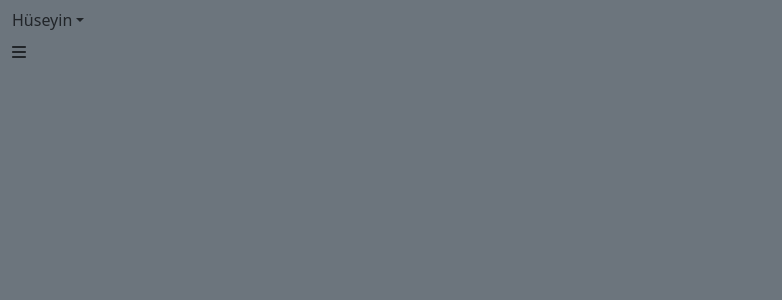
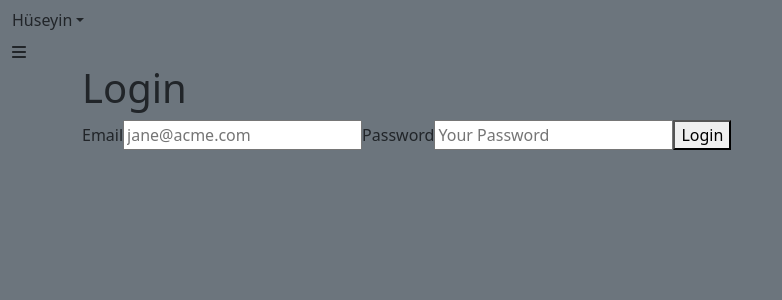
Before and after one commit to HsynDmrl/nexGenRent, a React (Create React App) app: page /admin in a window 1280 px wide. Before the commit this address had no page. Shown: the top 300 px of the page, without its empty margins (0-782 px from the left). Built offline with nearby package versions, Linux system fonts and the light colour scheme.

Commit message:
login page added

```diff
--- a/package.json
+++ b/package.json
@@ -14,6 +14,7 @@
     "@testing-library/user-event": "^13.5.0",
     "axios": "^1.6.5",
     "bootstrap": "^5.3.2",
+    "formik": "^2.4.5",
     "mdbreact": "^5.2.0",
     "react": "^18.2.0",
     "react-bootstrap": "^2.9.2",
@@ -23,7 +24,8 @@
     "react-router-dom": "^6.21.2",
     "react-scripts": "5.0.1",
     "redux-thunk": "^3.1.0",
-    "web-vitals": "^2.1.4"
+    "web-vitals": "^2.1.4",
+    "yup": "^1.3.3"
   },
   "scripts": {
     "start": "react-scripts start",
--- a/src/adminPanel/AdminPanel.jsx
+++ b/src/adminPanel/AdminPanel.jsx
@@ -10,6 +10,8 @@ import Dashboard from './Dashboard';
 import { Container, Navbar,Toggle } from 'react-bootstrap';
 import { FontAwesomeIcon } from '@fortawesome/react-fontawesome';
 import { faBars, faTimes, faHome, faCar, faChartBar, faUsers, faSignOutAlt } from '@fortawesome/free-solid-svg-icons';
+import Login from './Login';
+
 
 function App() {
   const [isSidebarOpen, setSidebarOpen] = useState(false);
@@ -25,7 +27,7 @@ function App() {
     <div className='container-fluid bg-secondary min-vh-100 '>
       <div className='row'>
         { isSidebarOpen &&(
-          <div className='col-2 mg-100 bg-dark vh-100'>
+          <div className='col-2 mg-100 bg-dark vh-100%'>
             <Sidebar />
           </div>
         )}
@@ -38,7 +40,7 @@ function App() {
 
           {/* <Home Toggle={Toggle} /> */}
           <Routes>
-            <Route path=''></Route>
+            <Route path='/admin' element={<Login/>}> </Route>
             <Route path="/adminhome" element={<Dashboard />}></Route>
             <Route path="/cars" element={<Car />}></Route>
             <Route path='/reports' element={<Reports></Reports>}></Route>
--- a/src/adminPanel/Dashboard.jsx
+++ b/src/adminPanel/Dashboard.jsx
@@ -1,12 +1,14 @@
 import React, { useEffect, useState } from 'react';
 import Nav from './Nav';
 import { useDispatch, useSelector } from 'react-redux';
+import { FontAwesomeIcon } from '@fortawesome/react-fontawesome';
+import { faCar, faBoxes, faPalette, faUsers } from '@fortawesome/free-solid-svg-icons';
 import {
+  fetchCars,
+  fetchModelsAndColors,
   selectCar,
   updateNewCarData,
   updateUpdateCarData,
-  fetchCars,
-  fetchModelsAndColors,
 } from '../store/slices/carSlice';
 import CarService from '../services/CarService';
 import Container from 'react-bootstrap/Container';
@@ -15,14 +17,14 @@ import Col from 'react-bootstrap/Col';
 import Card from 'react-bootstrap/Card';
 import Table from 'react-bootstrap/Table';
 import 'bootstrap/dist/css/bootstrap.min.css';
-import App from '../App';
+
 function Dashboard() {
-
   const [toggle, setToggle] = useState(true);
 
   const handleToggle = () => {
     setToggle(!toggle);
   };
+
   const dispatch = useDispatch();
 
   const carsData = useSelector((state) => state.cars.cars);
@@ -118,51 +120,59 @@ function Dashboard() {
   };
 
   return (
-    <Container className='px-3'>
-      {/* <Nav Toggle={handleToggle} /> */}
+    <Container className='px-3 bg-white'>
       <Container fluid>
         <Row className='g-3 my-2'>
           <Col md={3} className='p-1'>
-            <Card className='p-3 bg-white shadow-sm d-flex justify-content-around align-items-center rounded'>
+            <Card className='p-3 bg-danger shadow-sm d-flex justify-content-around align-items-center rounded'>
               <div>
-                <h3 className='fs-2'>{carsData.length}</h3>
-                <p className='fs-5'>Cars</p>
+                <h1 className='fs-1 text-white text-center'>{carsData.length}</h1>
+                <p className='fs-4 text-white'>
+                  Cars <FontAwesomeIcon icon={faCar} className='text-white fs-3 text-left' />
+                </p>
               </div>
               <i className='bi bi-cart-plus p-3 fs-1'></i>
             </Card>
           </Col>
           <Col md={3} className='p-1'>
-            <Card className='p-3 bg-white shadow-sm d-flex justify-content-around align-items-center rounded'>
+            <Card className='p-3 bg-info shadow-sm d-flex justify-content-around align-items-center rounded'>
               <div>
-                <h3 className='fs-2'>{models.length}</h3>
-                <p className='fs-5'>Model</p>
+                <h1 className='fs-1 text-white text-center'>{models.length}</h1>
+                <p className='fs-4 text-white'>
+                  Models <FontAwesomeIcon icon={faBoxes} className='text-white fs-3 text-left' />
+                </p>
               </div>
               <i className='bi bi-currency-dollar p-3 fs-1'></i>
             </Card>
           </Col>
           <Col md={3} className='p-1'>
-            <Card className='p-3 bg-white shadow-sm d-flex justify-content-around align-items-center rounded'>
+            <Card className='p-3 bg-success shadow-sm d-flex justify-content-around align-items-center rounded'>
               <div>
-                <h3 className='fs-2'>{colors.length}</h3>
-                <p className='fs-5'>Colors</p>
+                <h1 className='fs-1 text-white text-center'>{colors.length}</h1>
+                <p className='fs-4 text-white'>
+                  Colors <FontAwesomeIcon icon={faPalette} className='text-white fs"-3 text-left' />
+                </p>
               </div>
               <i className='bi bi-truck p-3 fs-1'></i>
             </Card>
           </Col>
           <Col md={3} className='p-1'>
-            <Card className='p-3 bg-white shadow-sm d-flex justify-content-around align-items-center rounded'>
+            <Card className='p-3 bg-warning shadow-sm d-flex justify-content-around align-items-center rounded'>
               <div>
-                <h3 className='fs-2'>2</h3>
-                <p className='fs-5'>Users</p>
+                <h1 className='fs-1 text-white text-center'>2</h1>
+                <p className='fs-4 text-white'>
+                  Users <FontAwesomeIcon icon={faUsers} className='text-white fs-3 text-left' />
+                </p>
               </div>
               <i className='bi bi-graph-up-arrow p-3 fs-1'></i>
             </Card>
           </Col>
         </Row>
       </Container>
+      <Container className='p-3 bg-white shadow-sm d-flex justify-content-around align-items-center rounded'>
         <Table className='table caption-top bg-white rounded mt-2'>
-        <caption className='text-white fs-4'>Car List</caption>
-        <thead>
+          <caption className='text-white fs-4 '>Car List</caption>
+          <thead className='rounded'>
             <tr>
               <th scope='col'>#</th>
               <th scope='col'>Model</th>
@@ -175,7 +185,7 @@ function Dashboard() {
           </thead>
           <tbody>
             {carsData.map((car, index) => (
-            <tr key={index}>
+              <tr key={index} onClick={() => handleCarClick(car)}>
                 <th scope='row'>{index + 1}</th>
                 <td>{car.modelName}</td>
                 <td>{car.plate}</td>
@@ -187,12 +197,12 @@ function Dashboard() {
             ))}
           </tbody>
         </Table>
+      </Container>
       <br />
       <br />
       <br />
       <br />
       <br />
-
     </Container>
   );
 }
--- /dev/null
+++ b/src/adminPanel/Login.jsx
@@ -0,0 +1,50 @@
+import React from 'react'
+import { Field, Form, Formik, FormikProps } from 'formik';
+import { Container } from 'react-bootstrap';
+
+export default function Login() {
+  return (
+    <div>
+        <Container>
+        <h1>Login</h1>
+    {/* Formik kullanarak form yönetimini başlatma */}
+    <Formik
+      initialValues={{
+        email: '',
+        password: '',
+      }}
+      // Form submit olduğunda çalışacak fonksiyon
+      onSubmit={async (values) => {
+        // Formu gönderdikten sonra bir süre bekleyip, form değerlerini alert ile gösterme
+        await new Promise((r) => setTimeout(r, 500));
+        alert(JSON.stringify(values, null, 2));
+      }}
+    >
+      {/* Formun içeriği */}
+      <Form>
+        {/* E-posta girişi için alan */}
+        <label htmlFor="email">Email</label>
+        <Field
+          type="email"
+          id="email"
+          name="email"
+          placeholder="jane@acme.com"
+        />
+
+        {/* Şifre girişi için alan */}
+        <label htmlFor="password">Password</label>
+        <Field
+          type="password"
+          id="password"
+          name="password"
+          placeholder="Your Password"
+        />
+
+        {/* Formu göndermek için buton */}
+        <button type="submit">Login</button>
+      </Form>
+    </Formik>
+        </Container>
+    </div>
+  )
+}
```
Also changed, not shown: 1 other file (tests, documents, lock files or other folders). Lines whose indentation alone changed are shown as unchanged.
